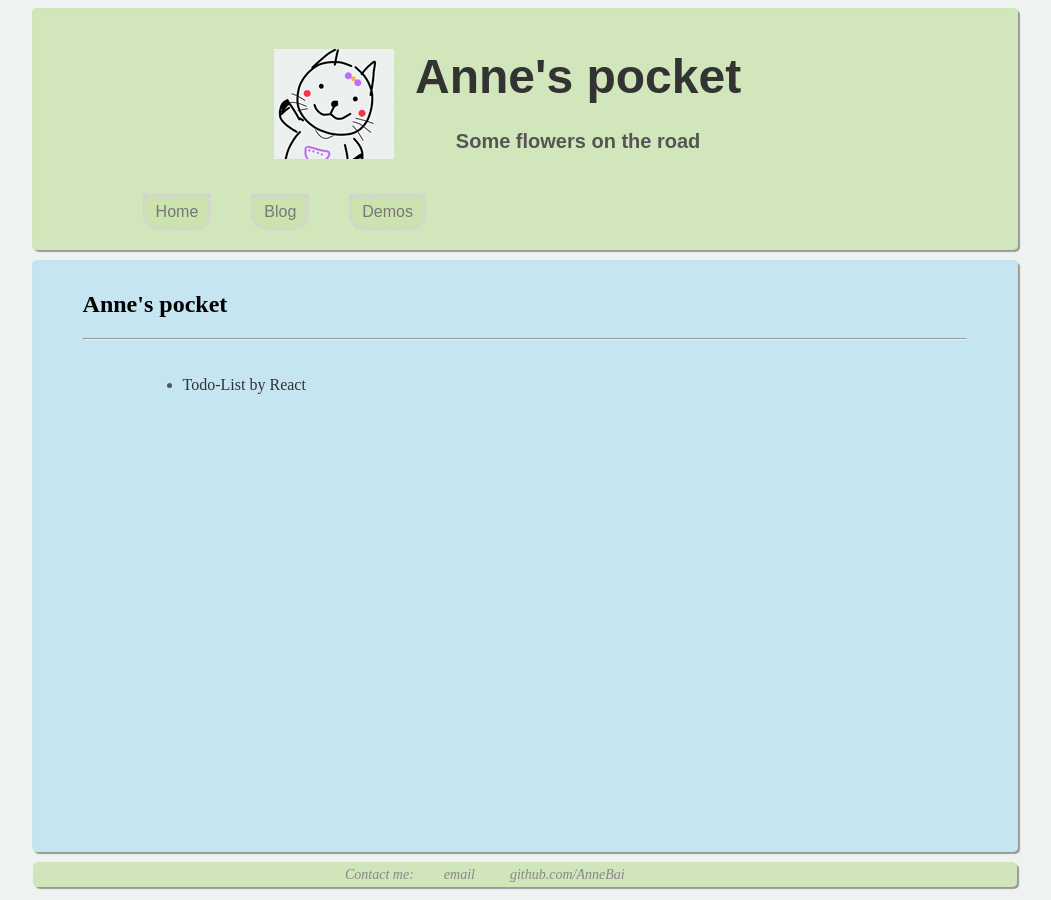
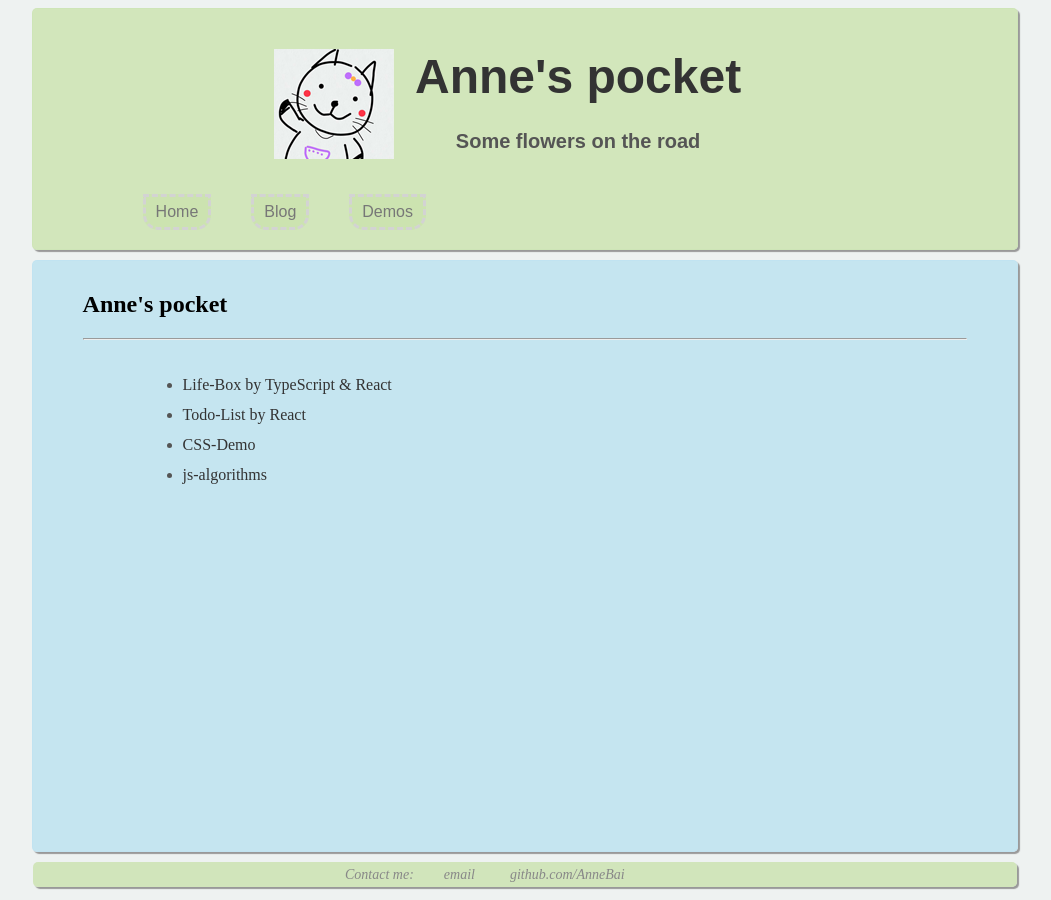
Before and after one commit to AnneBai/AnneBai.github.io, a Jekyll site: the page built from demo/index.html, in a window 1280 px wide. Shown: the whole page, without its empty margins (115-1166 px from the left). Built offline with Jekyll 4.4.1, drawn with Linux system fonts in a browser that asks for light colours.

Commit message:
update the demos and readme.md

```diff
--- a/demo/index.html
+++ b/demo/index.html
@@ -7,6 +7,9 @@ title: Anne's pocket
 <hr/>
 <ul class="posts">
 
+    <li><a href="https://github.com/AnneBai/LifeBox-Demo-of-TS-React/" title="Life-Box by TypeScript + React">Life-Box by TypeScript & React</a></li>
     <li><a href="https://annebai.github.io/TodoList-by-react/" title="Todo-List by React">Todo-List by React</a></li>
+    <li><a href="https://github.com/AnneBai/CSS-Demo/" title="CSS-Demo">CSS-Demo</a></li>
+    <li><a href="https://github.com/AnneBai/Study-Memo/tree/master/js-algorithms/" title="js-algorithms">js-algorithms</a></li>
 
 </ul>
```
Also changed, not shown: README.md.
